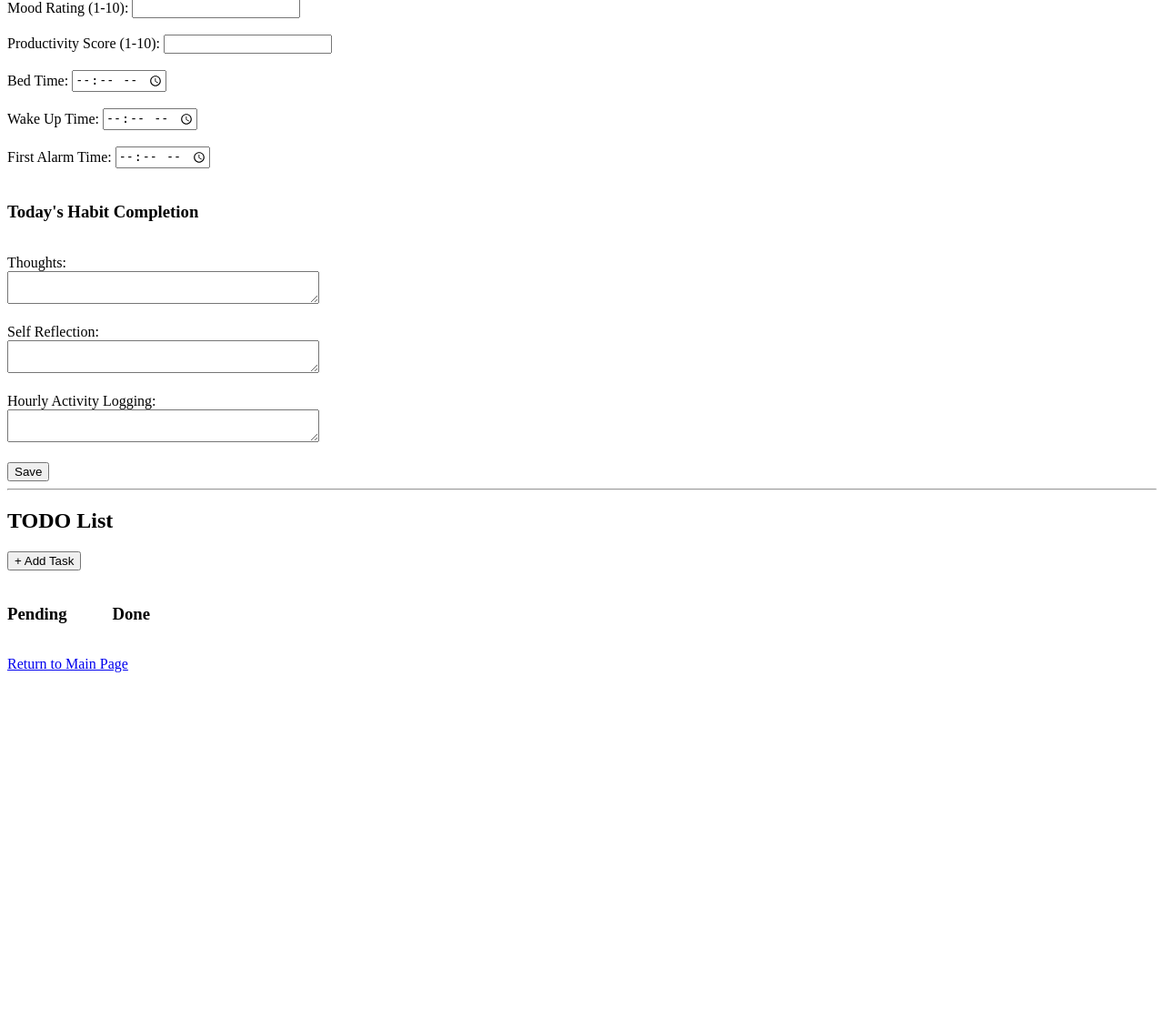
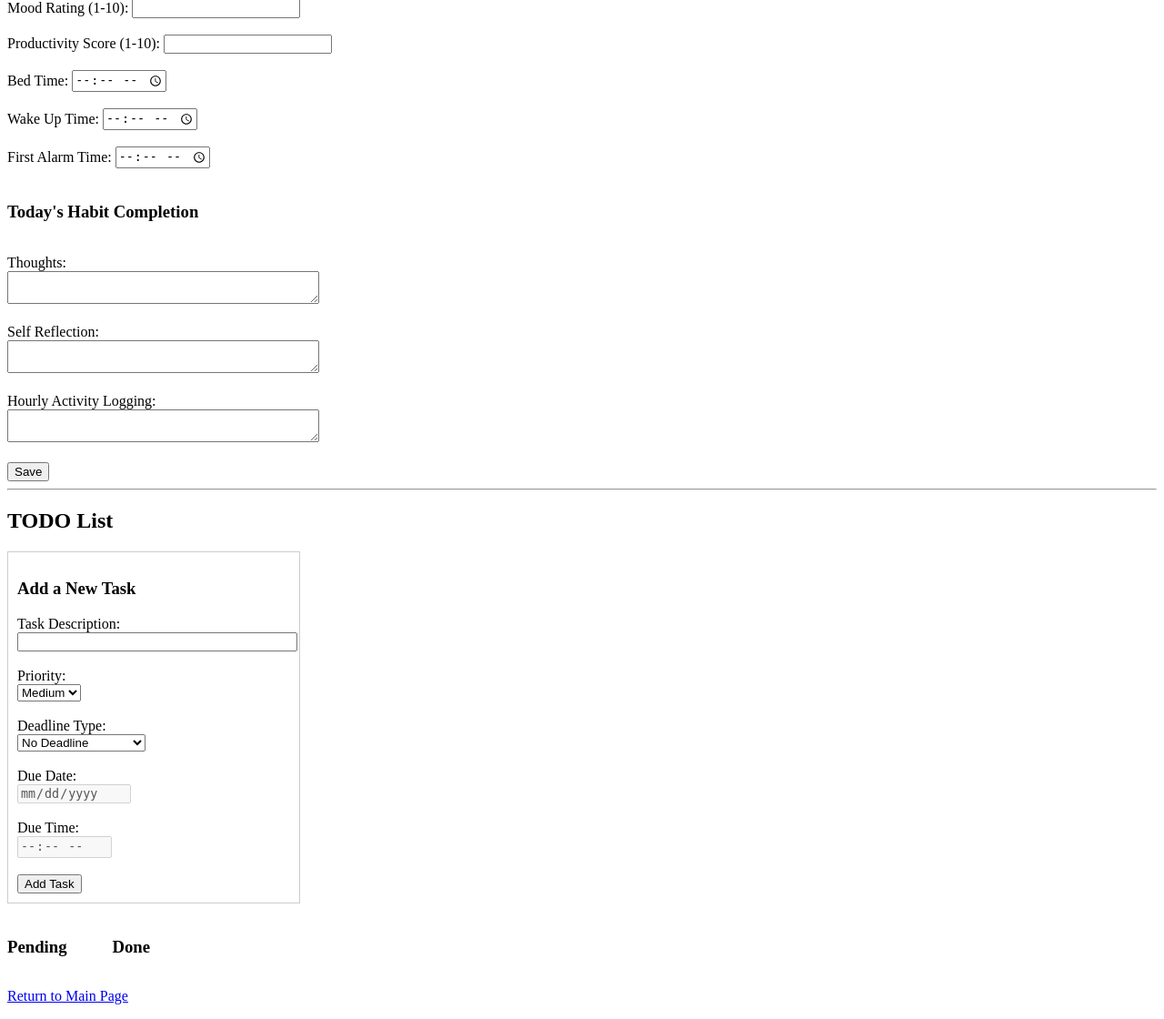
Before and after one commit to Tim-977/ecosystem, a Django app: page /day/2025/2/21/ in a window 1280 px wide. Shown: the part 81-1201 px from the top of the page at 91% size. Before the commit the page ends 820 px from the top, so only its background shows below. Run offline with Django 5.2, Linux system fonts and the light colour scheme; a user stored in the database is signed in; data comes from the database, SQL or seed files in the repository; both versions use the stored data as it was after the commit; data that the repository does not hold is empty.

Commit message:
Add priority-based sorting and improved UI with dropdowns & date/time pickers

```diff
--- a/mainpage/static/mainpage/js/todo.js
+++ b/mainpage/static/mainpage/js/todo.js
@@ -1,93 +1,131 @@
 document.addEventListener("DOMContentLoaded", function() {
     const pendingList = document.getElementById("pendingList");
     const doneList = document.getElementById("doneList");
-    const addTaskBtn = document.getElementById("addTaskBtn");
 
+    // Form elements
+    const taskText = document.getElementById("taskText");
+    const taskPriority = document.getElementById("taskPriority");
+    const taskDueType = document.getElementById("taskDueType");
+    const taskDueDate = document.getElementById("taskDueDate");
+    const taskDueTime = document.getElementById("taskDueTime");
+    const createTaskBtn = document.getElementById("createTaskBtn");
+
+    // Enable/disable date/time based on selection
+    taskDueType.addEventListener("change", function() {
+        const val = taskDueType.value;
+        if (val === "until") {
+            taskDueDate.disabled = false;
+            taskDueTime.disabled = true;
+            taskDueTime.value = "";
+        } else if (val === "exact") {
+            taskDueDate.disabled = false;
+            taskDueTime.disabled = false;
+        } else {
+            // none or today
+            taskDueDate.disabled = true;
+            taskDueTime.disabled = true;
+            taskDueDate.value = "";
+            taskDueTime.value = "";
+        }
+    });
+
+    // 1. Fetch tasks from the server
     function loadTasks() {
         fetch("/api/todo/")
             .then(res => res.json())
-            .then(data => renderTasks(data))
+            .then(data => {
+                renderTasks(data);
+            })
             .catch(err => console.error("Error loading tasks:", err));
     }
 
+    // 2. Render tasks into <ul> lists
     function renderTasks(data) {
         const { pending, done } = data;
         pendingList.innerHTML = "";
         doneList.innerHTML = "";
 
+        // For each pending task, create an <li>
         pending.forEach(task => {
             const li = createTaskItem(task);
             pendingList.appendChild(li);
         });
-
+        // For each done task, create an <li>
         done.forEach(task => {
             const li = createTaskItem(task);
             doneList.appendChild(li);
         });
     }
 
+    // 3. Create an <li> for a given task object
     function createTaskItem(task) {
-        // Example task = {id, text, status, due_type, due_date, due_time}
+        // Example: {id, text, status, due_type, due_date, due_time, priority}
         const li = document.createElement("li");
 
-        // Construct a label to show the due info
+        // Display priority & due info
         let dueInfo = "";
         if (task.due_type === "exact") {
-            dueInfo = `Exact: ${task.due_date} ${task.due_time}`;
+            dueInfo = `(Exact: ${task.due_date} ${task.due_time})`;
         } else if (task.due_type === "until") {
-            dueInfo = `Until: ${task.due_date}`;
+            dueInfo = `(Until: ${task.due_date})`;
         } else if (task.due_type === "today") {
-            dueInfo = `Today only`;
+            dueInfo = "(Today)";
         } else {
-            dueInfo = `No deadline`;
+            dueInfo = "(No deadline)";
         }
 
-        li.textContent = `${task.text} [${dueInfo}] `;
+        let priorityInfo = `[${task.priority.toUpperCase()}]`;
+        li.textContent = `${priorityInfo} ${task.text} ${dueInfo} `;
 
+        // Mark done / undone
         const toggleBtn = document.createElement("button");
         toggleBtn.textContent = (task.status === "pending") ? "Mark Done" : "Mark Pending";
         toggleBtn.addEventListener("click", () => {
             const newStatus = (task.status === "pending") ? "done" : "pending";
-            updateTask(task.id, { status: newStatus });
+            updateTask(task.id, {status: newStatus});
         });
         li.appendChild(toggleBtn);
 
+        // Delete
         const delBtn = document.createElement("button");
         delBtn.textContent = "Delete";
         delBtn.style.marginLeft = "10px";
-        delBtn.addEventListener("click", () => deleteTask(task.id));
+        delBtn.addEventListener("click", () => {
+            deleteTask(task.id);
+        });
         li.appendChild(delBtn);
 
         return li;
     }
 
-    addTaskBtn.addEventListener("click", function() {
-        const text = prompt("Enter task description:");
-        if (!text) return;
+    // 4. Add a new task
+    createTaskBtn.addEventListener("click", function() {
+        const textVal = taskText.value.trim();
+        if (!textVal) {
+            alert("Please enter a task description");
+            return;
+        }
 
-        const dueType = prompt(
-          "Pick due type: none / today / until / exact",
-          "none"
-        );
-        if (!dueType) return;
+        // Gather form inputs
+        const priorityVal = taskPriority.value;
+        const dueTypeVal = taskDueType.value;
+        let dueDateVal = null;
+        let dueTimeVal = null;
+        if (dueTypeVal === "until") {
+            dueDateVal = taskDueDate.value;  // "YYYY-MM-DD"
+        } else if (dueTypeVal === "exact") {
+            dueDateVal = taskDueDate.value;
+            dueTimeVal = taskDueTime.value;  // "HH:MM"
+        }
 
-        let bodyData = {
-            text: text,
-            due_type: dueType
+        // Build POST body
+        const bodyData = {
+            text: textVal,
+            priority: priorityVal,
+            due_type: dueTypeVal,
+            due_date: dueDateVal,
+            due_time: dueTimeVal
         };
-
-        if (dueType === "until") {
-            const d = prompt("Enter date (YYYY-MM-DD):");
-            if (!d) return;
-            bodyData.due_date = d;
-        } else if (dueType === "exact") {
-            const d = prompt("Enter date (YYYY-MM-DD):");
-            const t = prompt("Enter time (HH:MM):");
-            if (!d || !t) return;
-            bodyData.due_date = d;
-            bodyData.due_time = t;
-        }
-        // if 'today' or 'none', no date/time needed
 
         fetch("/api/todo/add/", {
             method: "POST",
@@ -100,6 +138,15 @@ document.addEventListener("DOMContentLoaded", function() {
         .then(res => res.json())
         .then(data => {
             if (data.success) {
+                // Clear the form
+                taskText.value = "";
+                taskPriority.value = "medium";
+                taskDueType.value = "none";
+                taskDueDate.disabled = true;
+                taskDueTime.disabled = true;
+                taskDueDate.value = "";
+                taskDueTime.value = "";
+
                 loadTasks();
             } else {
                 alert("Error adding task: " + JSON.stringify(data));
@@ -108,6 +155,7 @@ document.addEventListener("DOMContentLoaded", function() {
         .catch(err => console.error("Error adding task:", err));
     });
 
+    // 5. Update a task (e.g., status)
     function updateTask(taskId, changes) {
         fetch(`/api/todo/${taskId}/update/`, {
             method: "PUT",
@@ -128,10 +176,11 @@ document.addEventListener("DOMContentLoaded", function() {
         .catch(err => console.error("Error updating task:", err));
     }
 
+    // 6. Delete a task
     function deleteTask(taskId) {
         fetch(`/api/todo/${taskId}/delete/`, {
             method: "DELETE",
-            headers: { "X-CSRFToken": getCSRFToken() }
+            headers: {"X-CSRFToken": getCSRFToken()}
         })
         .then(res => res.json())
         .then(data => {
@@ -144,6 +193,7 @@ document.addEventListener("DOMContentLoaded", function() {
         .catch(err => console.error("Error deleting task:", err));
     }
 
+    // Utility: retrieve the CSRF token from cookies
     function getCSRFToken() {
         let cookieValue = null;
         if (document.cookie && document.cookie !== '') {
--- a/mainpage/templates/mainpage/day.html
+++ b/mainpage/templates/mainpage/day.html
@@ -71,8 +71,46 @@
 
   <!-- NEW UI for the enhanced TODO List -->
   <h2>TODO List</h2>
-  <div>
-    <button id="addTaskBtn">+ Add Task</button>
+
+  <!-- Form for adding a new task -->
+  <div style="border: 1px solid #ccc; padding: 10px; width: 300px;">
+    <h3>Add a New Task</h3>
+
+    <label>Task Description:</label><br/>
+    <input type="text" id="taskText" style="width:100%;" />
+    <br/><br/>
+
+    <label>Priority:</label><br/>
+    <select id="taskPriority">
+      <option value="critical">Critical</option>
+      <option value="high">High</option>
+      <option value="medium" selected>Medium</option>
+      <option value="low">Low</option>
+    </select>
+    <br/><br/>
+
+    <label>Deadline Type:</label><br/>
+    <select id="taskDueType">
+      <option value="none" selected>No Deadline</option>
+      <option value="today">Today</option>
+      <option value="until">Until (Date)</option>
+      <option value="exact">Exact (Date + Time)</option>
+    </select>
+    <br/><br/>
+
+    <div>
+      <label>Due Date:</label><br/>
+      <input type="date" id="taskDueDate" disabled />
+    </div>
+    <br/>
+
+    <div>
+      <label>Due Time:</label><br/>
+      <input type="time" id="taskDueTime" disabled />
+    </div>
+    <br/>
+
+    <button id="createTaskBtn">Add Task</button>
   </div>
   <br/>
 
--- a/mainpage/views.py
+++ b/mainpage/views.py
@@ -344,43 +344,50 @@ def monthly_stats_view(request):
 #########################
 def _normalize_task(task):
     """
-    Ensure the task dict has the following keys:
-      - due_type (str, one of: "none", "today", "until", "exact")
-      - due_date (str or None, format YYYY-MM-DD)
-      - due_time (str or None, format HH:MM)
-    Also handle any legacy 'due_time' strings like 'someday'.
+    Ensure each task has:
+      - due_type: "none", "today", "until", or "exact"
+      - due_date: string or None (YYYY-MM-DD)
+      - due_time: string or None (HH:MM)
+      - priority: "critical", "high", "medium", or "low"
     """
     if 'due_type' not in task:
-        # If old code just had 'due_time' with 'someday' or a raw string, default to "none"
         task['due_type'] = 'none'
-
     if 'due_date' not in task:
         task['due_date'] = None
-
     if 'due_time' not in task:
         task['due_time'] = None
 
-    # If we see an old 'due_time' == 'someday', treat as no deadline
-    # (We do this only if the new fields are absent or uninitialized)
+    # If old code used 'someday', treat as no deadline
     if isinstance(task.get('due_time'), str) and task['due_time'].lower() == 'someday':
         task['due_type'] = 'none'
         task['due_date'] = None
         task['due_time'] = None
 
+    # NEW: priority
+    if 'priority' not in task:
+        task['priority'] = 'medium'
+
     return task
 
 
 def _sort_tasks(tasks):
-    """
-    Sort tasks based on:
-      1. due_type: exact -> until -> today -> none
-      2. If exact, sort by (due_date + due_time) ascending
-      3. If until, sort by due_date ascending
-      4. 'today' tasks come after exact/until, but before 'none'
-    """
-    # Utility to parse YYYY-MM-DD and HH:MM
+    from datetime import datetime, date, time
+
+    priority_map = {
+        'critical': 0,
+        'high': 1,
+        'medium': 2,
+        'low': 3
+    }
+    due_type_map = {
+        'exact': 0,
+        'until': 1,
+        'today': 2,
+        'none': 3
+    }
+
     def parse_date_time(due_date, due_time):
-        # Return a (date_object, time_object) or (None, None) if invalid
+        """Safely parse date/time or return (None, None) on error."""
         try:
             d = datetime.strptime(due_date, "%Y-%m-%d").date() if due_date else None
             t = datetime.strptime(due_time, "%H:%M").time() if due_time else None
@@ -388,45 +395,37 @@ def _sort_tasks(tasks):
         except:
             return None, None
 
-    # Priority mapping for due_type
-    # We'll sort from lowest numeric to highest => exact (0) < until (1) < today (2) < none (3)
-    priority_map = {
-        'exact': 0,
-        'until': 1,
-        'today': 2,
-        'none': 3
-    }
-
     def sort_key(task):
-        dt = task['due_type']
-        prio = priority_map.get(dt, 3)
+        # 1) Priority
+        p_val = priority_map.get(task.get('priority', 'medium'), 2)
+        # 2) Due type
+        dt = task.get('due_type', 'none')
+        dt_val = due_type_map.get(dt, 3)
 
         if dt == 'exact':
             d, t = parse_date_time(task['due_date'], task['due_time'])
-            if d is None:  # fallback if parsing fails
-                return (prio, date.max, time.max)
-            if t is None:
+            if d is None:  # fallback
+                d, t = date.max, time.max
+            elif t is None:
                 t = time.min
-            return (prio, d, t)
+            return (p_val, dt_val, d, t)
 
         elif dt == 'until':
-            # Sort by date only
-            try:
-                d = datetime.strptime(task['due_date'], "%Y-%m-%d").date()
-            except:
+            d, _ = parse_date_time(task['due_date'], None)
+            if d is None:
                 d = date.max
-            return (prio, d, time.min)
+            return (p_val, dt_val, d, time.min)
 
         elif dt == 'today':
             # All 'today' tasks come after 'until' but before 'none'
-            # We can store today's date or just fix a placeholder
-            return (prio, date.max, time.max)
+            return (p_val, dt_val, date.max, time.max)
 
         else:
-            # 'none'
-            return (prio, date.max, time.max)
+            # none
+            return (p_val, dt_val, date.max, time.max)
 
     return sorted(tasks, key=sort_key)
+
 
 
 @login_required
@@ -461,36 +460,22 @@ def get_todo_tasks(request):
 
 @login_required
 def add_todo_task(request):
-    """
-    Add a new task.
-    Expects JSON body:
-       {
-         "text": "...",
-         "due_type": "none"|"today"|"until"|"exact",
-         "due_date": "...",  # e.g. "2025-03-10" (optional unless until/exact)
-         "due_time": "...",  # e.g. "14:00" (optional unless exact)
-       }
-    If omitted, we default to no deadline.
-    """
     if request.method == 'POST':
         body = json.loads(request.body.decode('utf-8'))
         text = body.get('text', '').strip()
         if not text:
             return JsonResponse({"error": "No task text provided."}, status=400)
 
-        # Grab these fields or use defaults
         due_type = body.get('due_type', 'none').lower()
         due_date = body.get('due_date')
         due_time = body.get('due_time')
-
-        # Validate / normalize
-        if due_type not in ('none', 'today', 'until', 'exact'):
-            due_type = 'none'
+        priority = body.get('priority', 'medium').lower()
+        if priority not in ['critical', 'high', 'medium', 'low']:
+            priority = 'medium'
 
         usertodo, _ = UserTodo.objects.get_or_create(user=request.user)
         tasks = usertodo.tasks
 
-        # Generate a new ID
         new_id = 1
         if tasks:
             new_id = max(t.get('id', 0) for t in tasks) + 1
@@ -500,13 +485,13 @@ def add_todo_task(request):
             "text": text,
             "status": "pending",
             "due_type": due_type,
-            "due_date": due_date if due_type in ['until', 'exact'] else None,
+            "due_date": due_date if due_type in ('until', 'exact') else None,
             "due_time": due_time if due_type == 'exact' else None,
+            "priority": priority
         }
         tasks.append(new_task)
         usertodo.tasks = tasks
         usertodo.save()
-
         return JsonResponse({"success": True, "task": new_task})
     else:
         return JsonResponse({"error": "POST required"}, status=405)
@@ -514,11 +499,6 @@ def add_todo_task(request):
 
 @login_required
 def update_todo_task(request, task_id):
-    """
-    Update an existing task (e.g. mark it done, change text, or update due_*).
-    Accepts JSON body with fields:
-      'text', 'status', 'due_type', 'due_date', 'due_time'
-    """
     if request.method == 'PUT':
         body = json.loads(request.body.decode('utf-8'))
         usertodo, _ = UserTodo.objects.get_or_create(user=request.user)
@@ -526,30 +506,25 @@ def update_todo_task(request, task_id):
 
         for t in tasks:
             if t.get('id') == task_id:
-                # Update fields if provided
                 if 'text' in body:
-                    new_text = body['text'].strip()
-                    t['text'] = new_text if new_text else t['text']
-                if 'status' in body:
-                    new_status = body['status']
-                    if new_status in ['pending', 'done']:
-                        t['status'] = new_status
+                    t['text'] = body['text'].strip() or t['text']
+                if 'status' in body and body['status'] in ['pending', 'done']:
+                    t['status'] = body['status']
                 if 'due_type' in body:
                     dt = body['due_type'].lower()
-                    if dt in ('none', 'today', 'until', 'exact'):
+                    if dt in ['none', 'today', 'until', 'exact']:
                         t['due_type'] = dt
-                        # Reset date/time if needed
-                        if dt == 'none':
+                        if dt in ['none', 'today']:
                             t['due_date'] = None
                             t['due_time'] = None
-                        elif dt == 'today':
-                            t['due_date'] = None
-                            t['due_time'] = None
-                        # For 'until' or 'exact', we’ll see if user provides due_date/time
                 if 'due_date' in body:
-                    t['due_date'] = body['due_date']  # Could validate format
+                    t['due_date'] = body['due_date']
                 if 'due_time' in body:
                     t['due_time'] = body['due_time']
+                if 'priority' in body:
+                    pr = body['priority'].lower()
+                    if pr in ['critical', 'high', 'medium', 'low']:
+                        t['priority'] = pr
 
                 usertodo.tasks = tasks
                 usertodo.save()
```
Also changed, not shown: db.sqlite3. Lines whose indentation alone changed are shown as unchanged.
